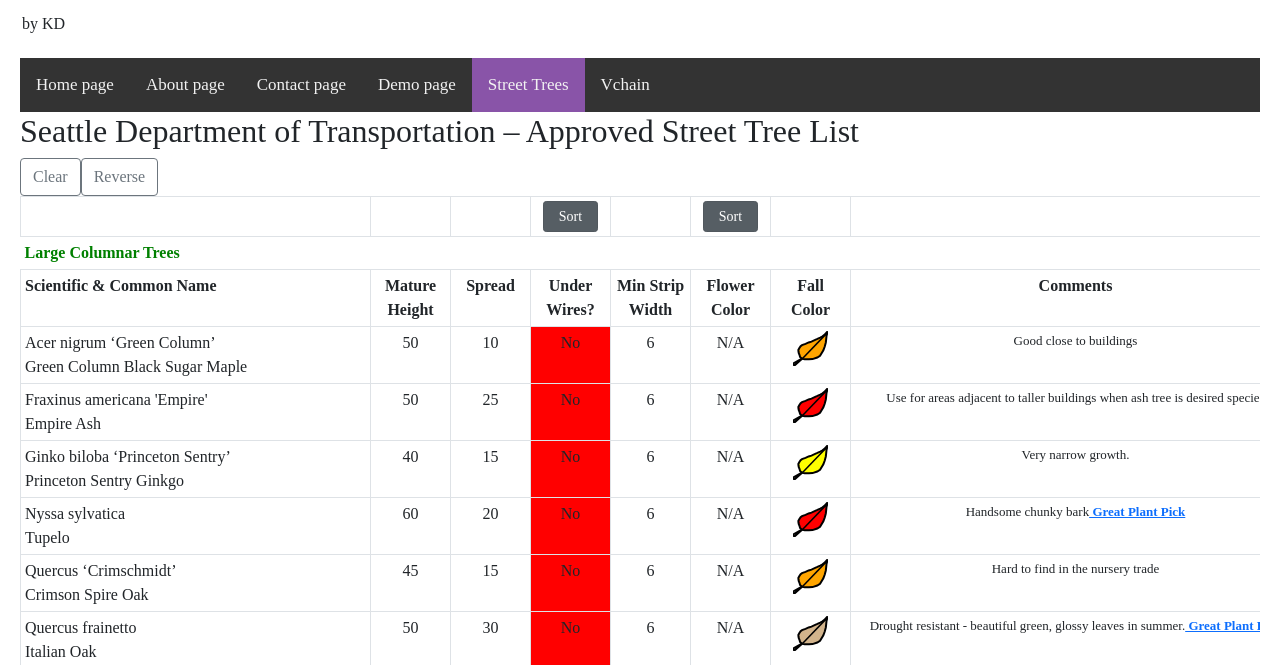
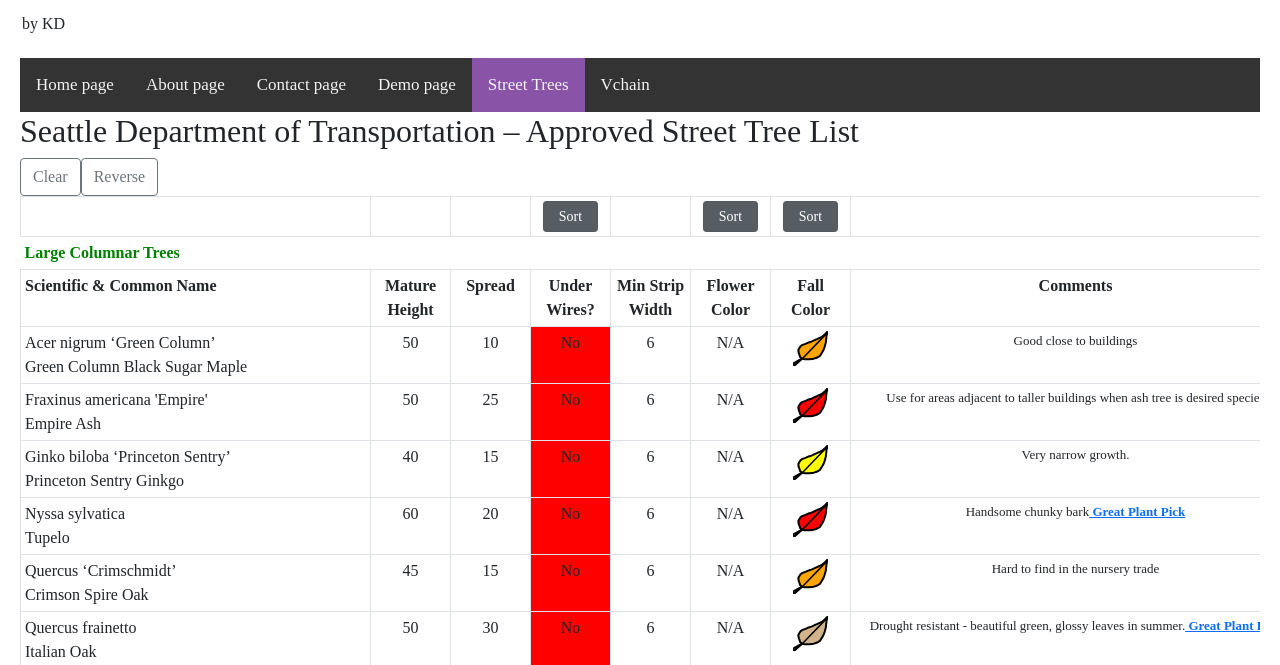
Before and after one commit to astrokd/myBlog, a Gatsby site: page /sdotstreettrees in a window 1280 px wide. Shown: the part 126-791 px from the top of the page. Built offline with nearby package versions, Linux system fonts and the light colour scheme; Gatsby itself is replaced by a stand-in of ours.

Commit message:
added fall sort button

```diff
--- a/src/pages/sdotstreettrees.js
+++ b/src/pages/sdotstreettrees.js
@@ -107,6 +107,21 @@ function StreetTreeslist() {
         setList(nextList)
     }
 
+    function handleClickSortFall() {
+        const nextList = [...list];
+        function compare( a, b ) {
+            if ( a.FallColor < b.FallColor ){
+              return -1;
+            }
+            if ( a.FallColor > b.FallColor ){
+              return 1;
+            }
+            return 0;
+        }
+        nextList.sort(compare);
+        setList(nextList)
+    }
+
     return (
         <>
           <Layout activelink="StreetTrees">
@@ -123,7 +138,7 @@ function StreetTreeslist() {
                             <th><Button className={sort} variant="secondary" size="sm" active onClick={handleClickSortWires}>Sort</Button></th>
                             <th></th>
                             <th><Button className={sort} variant="secondary" size="sm" active onClick={handleClickSortFlowers}>Sort</Button></th>
-                            <th></th>
+                            <th><Button className={sort} variant="secondary" size="sm" active onClick={handleClickSortFall}>Sort</Button></th>
                             <th></th>
                         </tr>
                           {list.map(data => (
```
